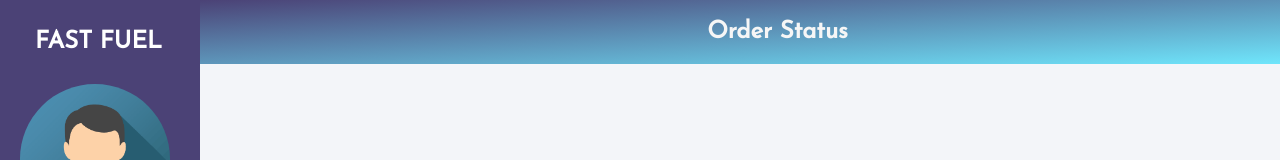
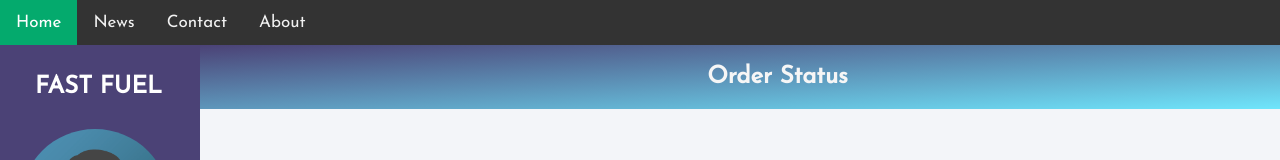
Before and after one commit to Muhammad-Aqib47/fast-fuel-frontend, a React (Create React App) app: page /order-status in a window 1280 px wide. Shown: the top 160 px of the page. Built offline with nearby package versions, Linux system fonts and the light colour scheme; no server answers.

Commit message:
style set

```diff
--- a/src/App.js
+++ b/src/App.js
@@ -3,12 +3,14 @@
 import { Route, Routes } from 'react-router-dom';
 import './App.css';
 import BuyerForm from './components/buyer';
+import Navabar from './components/buyer/navbar';
 import OrderStatus from './components/buyer/order-status/index'
 
 
 function App() {
   return (
     <div>
+      <Navabar />
       <Routes>
 
         <Route path='/' element={<BuyerForm />} />
--- a/src/components/buyer/index.js
+++ b/src/components/buyer/index.js
@@ -2,9 +2,10 @@
 import SideBar from './sidebar';
 import './sidebar/style.css'
 
-function BuyerForm (){
-    return(
+function BuyerForm() {
+    return (
         <div className='wrapper'>
+
             <SideBar />
             <Form />
 
--- /dev/null
+++ b/src/components/buyer/navbar/index.js
@@ -0,0 +1,17 @@
+import React from 'react'
+import './style.css'
+
+function Navabar() {
+    return (
+        <div>
+            <div className="topnav">
+                <a className="active" href="#home">Home</a>
+                <a href="#news">News</a>
+                <a href="#contact">Contact</a>
+                <a href="#about">About</a>
+            </div>
+        </div>
+    )
+}
+
+export default Navabar
--- /dev/null
+++ b/src/components/buyer/navbar/style.css
@@ -0,0 +1,23 @@
+.topnav {
+    overflow: hidden;
+    background-color: #333;
+}
+
+.topnav a {
+    float: left;
+    color: #f2f2f2;
+    text-align: center;
+    padding: 14px 16px;
+    text-decoration: none;
+    font-size: 17px;
+}
+
+.topnav a:hover {
+    background-color: #ddd;
+    color: black;
+}
+
+.topnav a.active {
+    background-color: #04AA6D;
+    color: white;
+}
--- a/src/components/buyer/sidebar/index.js
+++ b/src/components/buyer/sidebar/index.js
@@ -12,12 +12,11 @@
 
                 <div>
                     <img src="./img_avatar.png" alt='' style={{ width: "150px", borderRadius: "50%", marginLeft: "20px" }} />
-                    <h3 style={{ textAlign: 'center', color: 'white', marginTop: '20px', marginRight: '18px' }}>Muhammad Aqib</h3>
+                    <h3 style={{ textAlign: 'center', color: 'white', marginTop: '20px', marginRight: '18px', marginBottom: '8px' }}>Muhammad Aqib</h3>
                     {/* <input type="file" accept="image/*" /> */}
                 </div>
 
                 <ul>
-
                     <Link to="/" className="link"><li><i className="fa-solid fa-gas-pump" style={{ marginRight: "7px" }}></i>Order Your Fuel</li> </Link>
                     <Link to="/order-status" className="link"><li><i className="fa-solid fa-file-lines" style={{ marginRight: "7px" }}></i>Order Status</li> </Link>
                     <Link to="/landing-page" className="link"><li><i className="fa-solid fa-circle-arrow-left" style={{ marginRight: "7px" }}></i>LogOut</li> </Link>
```
